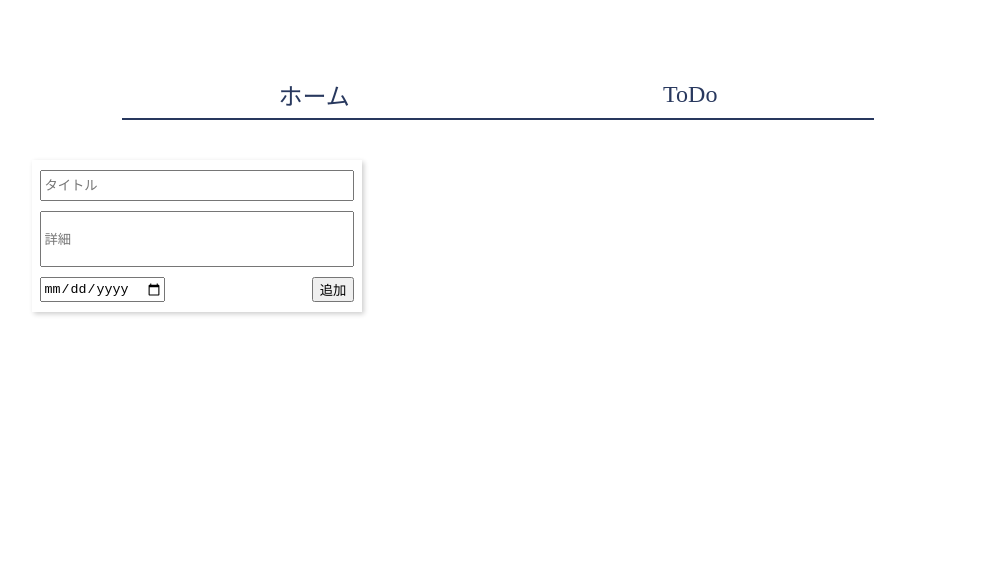
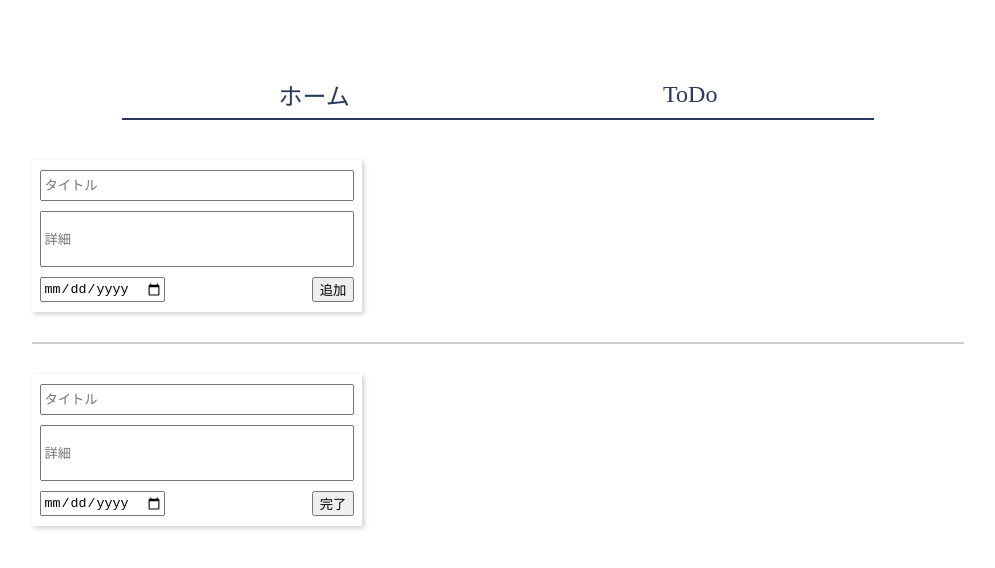
Before and after one commit to Kou0402/spring-angular-sample, an Angular app in the folder src/main/angular/: page /todo in a window 1280 px wide. Shown: the top 568 px of the page, without its empty margins (142-1137 px from the left). Built offline with nearby package versions, Linux system fonts and the light colour scheme.

Commit message:
style: add todo-card component

```diff
--- a/src/main/angular/src/app/app.module.ts
+++ b/src/main/angular/src/app/app.module.ts
@@ -8,6 +8,7 @@ import { NavBarComponent } from './shered/nav-bar/nav-bar.component';
 import { TodoComponent } from './pages/todo/todo.component';
 import { HomeComponent } from './pages/home/home.component';
 import { TodoPostCardComponent } from './components/todo-post-card/todo-post-card.component';
+import { TodoCardComponent } from './components/todo-card/todo-card.component';
 
 @NgModule({
   declarations: [
@@ -15,7 +16,8 @@ import { TodoPostCardComponent } from './components/todo-post-card/todo-post-car
     NavBarComponent,
     TodoComponent,
     HomeComponent,
-    TodoPostCardComponent
+    TodoPostCardComponent,
+    TodoCardComponent
   ],
   imports: [
     BrowserModule,
--- /dev/null
+++ b/src/main/angular/src/app/components/todo-card/todo-card.component.html
@@ -0,0 +1,8 @@
+<article class="todo-card">
+  <input type="text" placeholder="タイトル" [(ngModel)]="model.title">
+  <input type="text" placeholder="詳細" class="-wide" [(ngModel)]="model.detail">
+  <div>
+    <input type="date" [(ngModel)]="model.limit">
+    <button type="button" class="button">完了</button>
+  </div>
+</article>
--- /dev/null
+++ b/src/main/angular/src/app/components/todo-card/todo-card.component.scss
@@ -0,0 +1,18 @@
+.todo-card {
+  display: flex;
+  flex-direction: column;
+  width: 330px;
+  height: 152px;
+  box-shadow: 2px 2px 5px rgba(0,0,0,0.2);
+  > * {
+    display: flex;
+    margin: 10px 8px 0  ;
+    height: 25px;
+    &.-wide {
+      height: 50px;
+    }
+    > .button {
+      margin-left:auto;
+    }
+  }
+}
--- /dev/null
+++ b/src/main/angular/src/app/components/todo-card/todo-card.component.ts
@@ -0,0 +1,19 @@
+import { Component, OnInit } from '@angular/core';
+
+import { Todo } from '../../model/todo';
+
+@Component({
+  selector: 'app-todo-card',
+  templateUrl: './todo-card.component.html',
+  styleUrls: ['./todo-card.component.scss']
+})
+export class TodoCardComponent implements OnInit {
+
+  model = new Todo(null, null, null)
+
+  constructor() { }
+
+  ngOnInit() {
+  }
+
+}
--- a/src/main/angular/src/app/pages/todo/todo.component.html
+++ b/src/main/angular/src/app/pages/todo/todo.component.html
@@ -1 +1,5 @@
-<app-todo-post-card></app-todo-post-card>
+<div class="todo">
+  <app-todo-post-card></app-todo-post-card>
+  <div class="bar"></div>
+  <app-todo-card></app-todo-card>
+</div>
--- a/src/main/angular/src/app/pages/todo/todo.component.scss
+++ b/src/main/angular/src/app/pages/todo/todo.component.scss
@@ -0,0 +1,7 @@
+.todo {
+  > .bar {
+    margin: 30px 0;
+    height: 2px;
+    background-color: #CCCCCC;
+  }
+}
```
Also changed, not shown: 1 other file (tests, documents, lock files or other folders).
